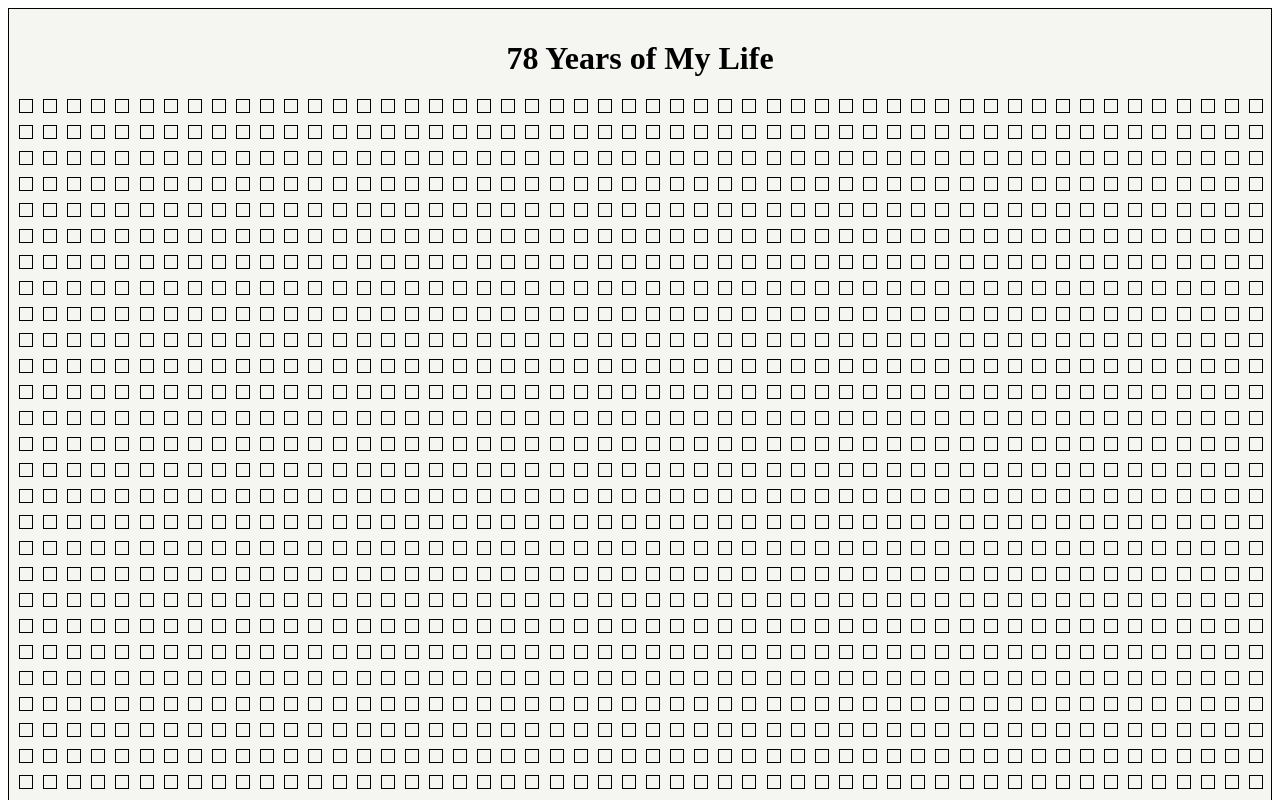
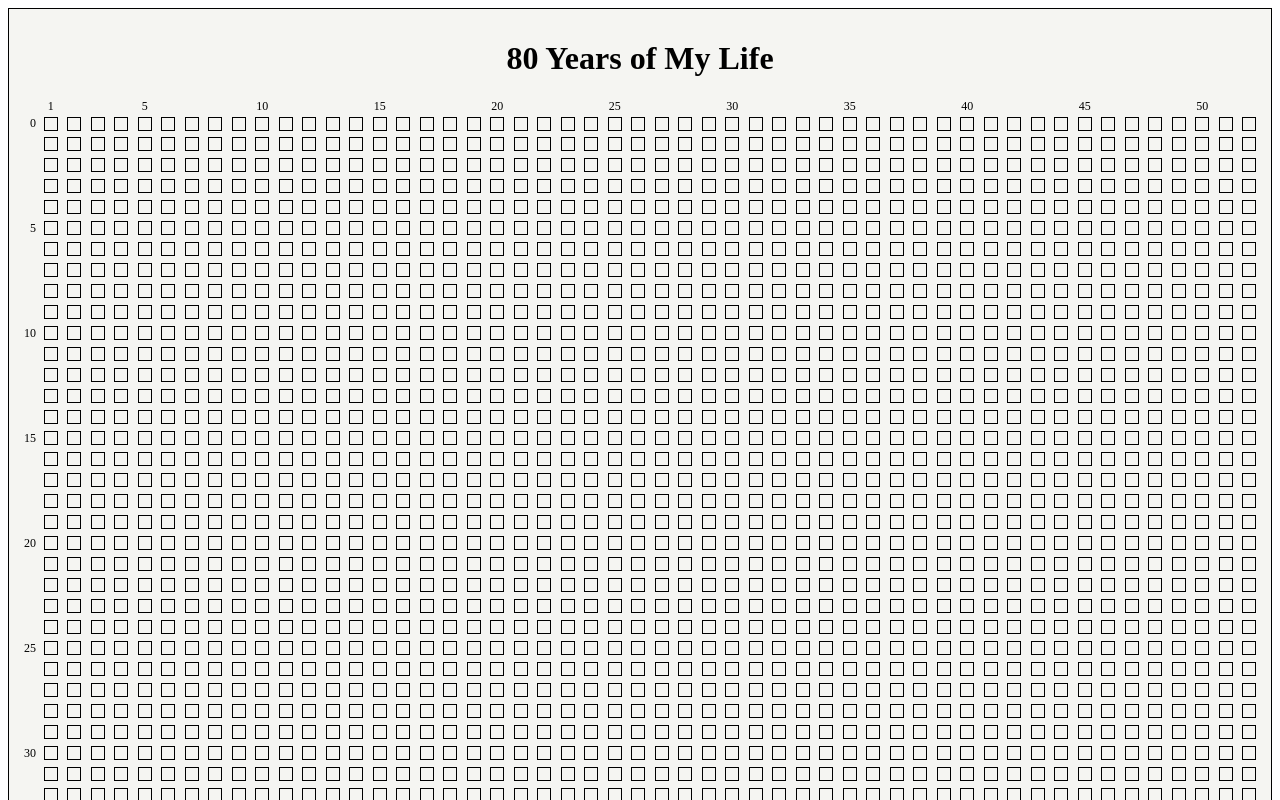
Before and after one commit to vtruo009/life-in-weeks, a React (Vite) app: page / in a window 1280 px wide. Shown: the top 800 px of the page. Built offline with nearby package versions, Linux system fonts and the light colour scheme; the HTML template or start-up script is replaced by a standard one.

Commit message:
implement full grid calendar

```diff
--- a/src/Calendar.tsx
+++ b/src/Calendar.tsx
@@ -1,34 +1,54 @@
 import styled from "styled-components"
-import Week from "./Week"
+import Year from "./Year";
 
 const StyledCalendar = styled.div`
-    width: fit-content;
-    height: auto;
+	width: fit-content;
+	height: auto;
     display: flex;
     flex-direction: column;
     align-items: center;
-    border: 1px solid black;
-    background-color: #F5F5F2;
-    padding: 10px;
+	border: 1px solid black;
+	background-color: #F5F5F2;
+	padding: 10px;
 `;
 
-const StyledGrid = styled.div`
+const StyledCalendarGrid = styled.div`
+    :first-child > p {
+        align-content: end;
+    }
+`;
+
+const StyledRow = styled.div<{ show: boolean }>`
     display: grid;
-    grid-template-columns: repeat(52, minmax(8px, 1fr));
-    grid-gap: 12px;
+    grid-template-areas: "12px 1fr";
+    grid-gap: 5px;
+    margin: 0px 5px;
+
+    .age-count {
+        text-align: end;
+        width: 12px;
+        font-size: 12px;
+        margin: 0px 3px 6px 0px;
+        visibility: ${props => props.show ? "visible" : "hidden"};
+    }
 `;
 
 function Calendar() {
-    const LIFE: number = 4056
+    const YEARS_IN_LIFE: number = 80;
 
     return (
         <StyledCalendar>
-            <h1>{Math.ceil(LIFE / 52)} Years of My Life</h1>
-            <StyledGrid>
-                {Array(LIFE).fill(<Week />)}
-            </StyledGrid>
+            <h1>{YEARS_IN_LIFE} Years of My Life</h1>
+            <StyledCalendarGrid>
+                {Array.from({ length: YEARS_IN_LIFE }, (_, i) => (
+                    <StyledRow show={i % 5 === 0}>
+                        <p id="age-count" className="age-count">{i}</p>
+                        <Year key={i} year={i} />
+                    </StyledRow>
+                ))}
+            </StyledCalendarGrid>
         </StyledCalendar>
     );
-}
+};
 
 export default Calendar;
```
